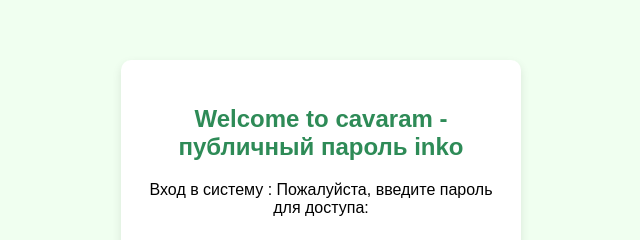
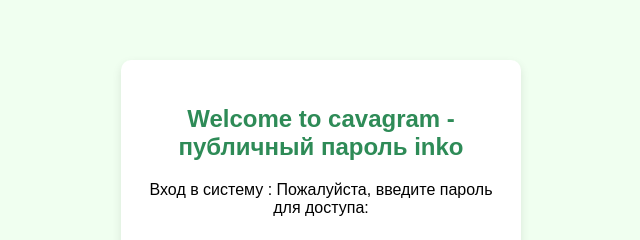
Before and after one commit to savelchik88/savelchik88.github.io, a plain HTML site: page index.html in a window 1280 px wide. Shown: the part 165-405 px from the top of the page, 319-959 px from the left. Drawn offline with Linux system fonts and the light colour scheme.

Commit message:
Update index.html

```diff
--- a/index.html
+++ b/index.html
@@ -9,7 +9,7 @@
 <body>
 
     <div id="login-container" class="container">
-        <h2>Welcome to cavaram - публичный пароль inko </h2>
+        <h2>Welcome to cavagram - публичный пароль inko  </h2>
         <p>Вход в систему : Пожалуйста, введите пароль для доступа:</p>
         <input type="password" id="password-input" placeholder="Password">
         <button id="login-button">Войти</button>
```
